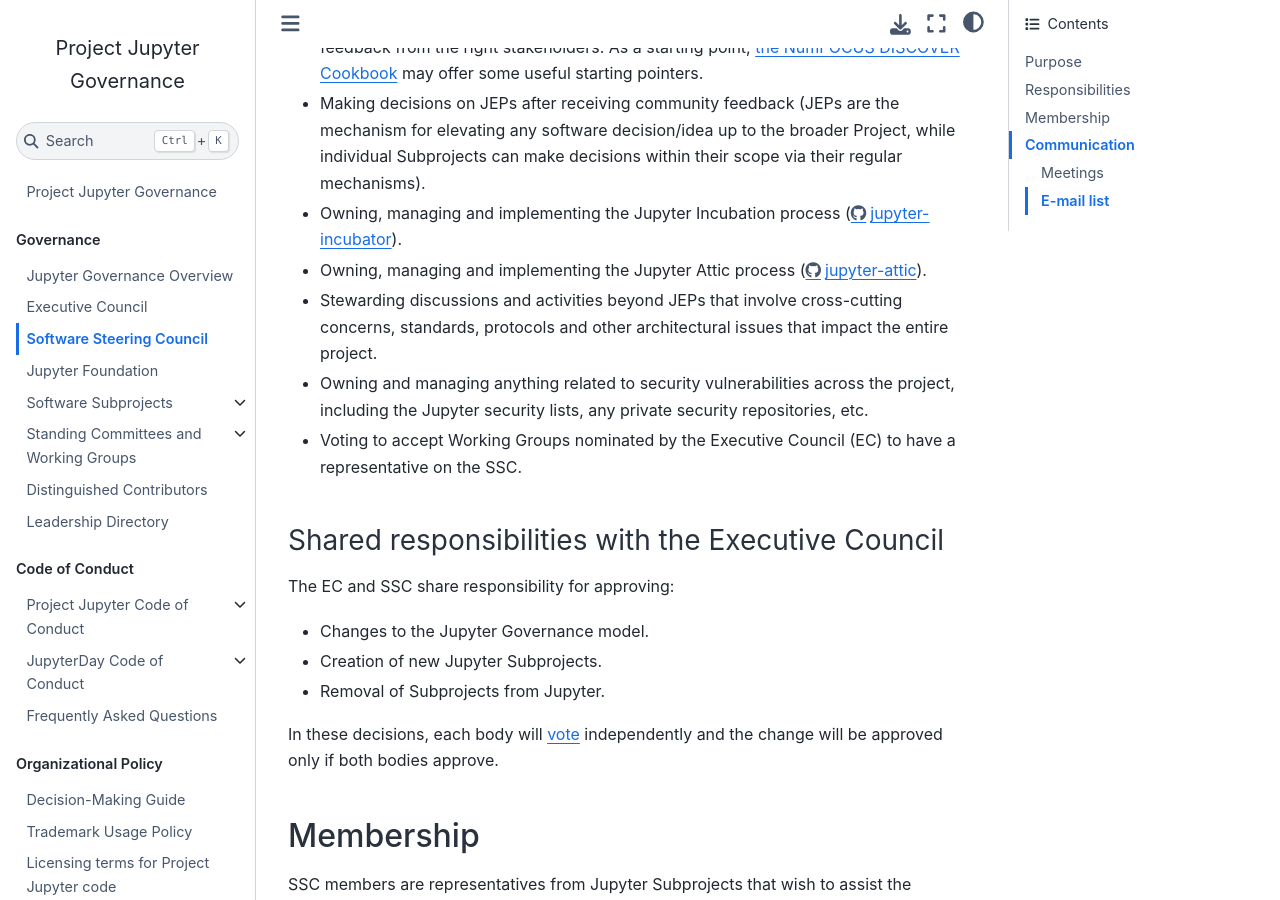
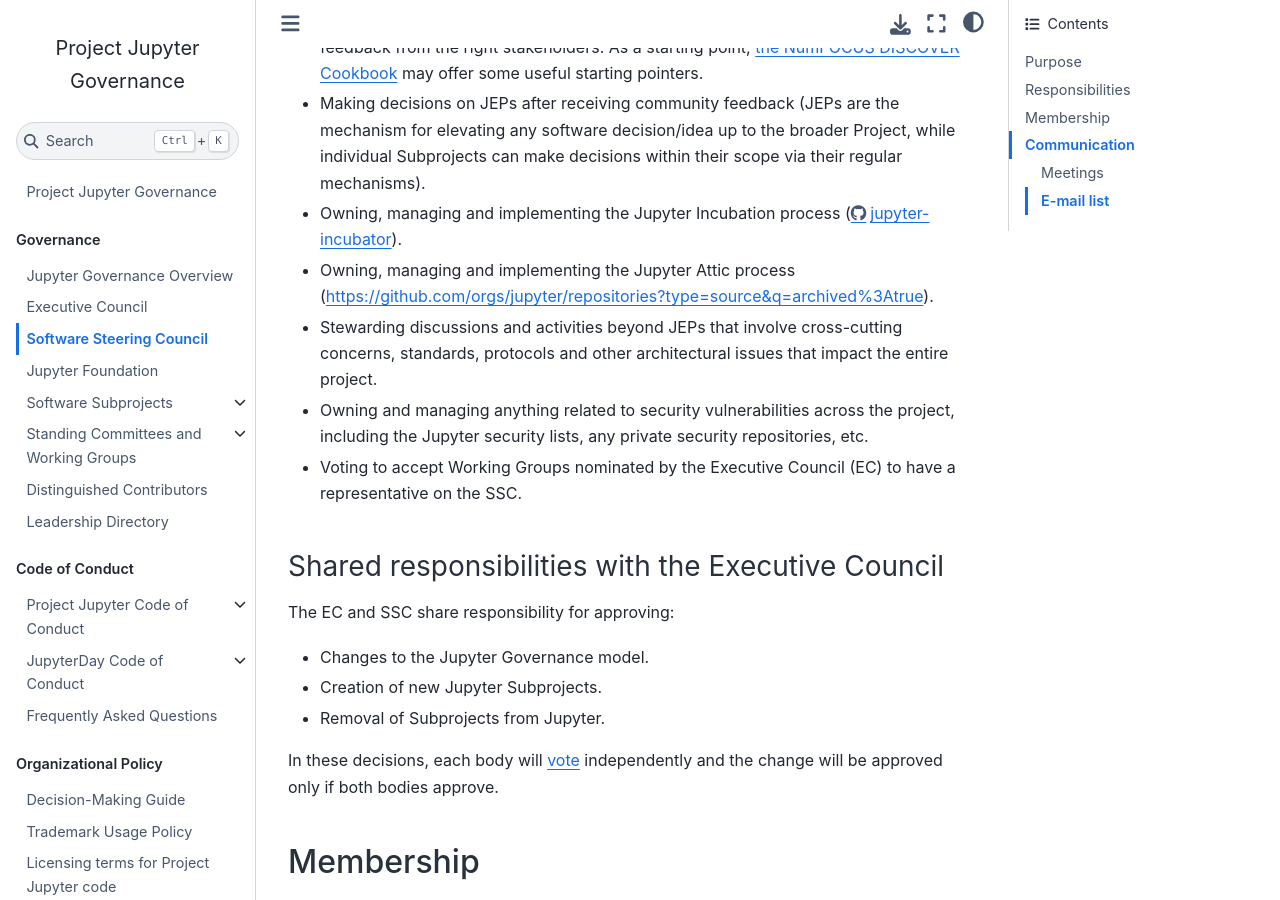
Before and after one commit to jupyter/governance, a Jupyter Book: the page built from software_steering_council.md, in a window 1280 px wide and 900 px high, scrolled down 738 px. Built offline with Jupyter Book 1.0.4 settings and Sphinx 7.4.7 and the Sphinx Book theme 1.1.4, drawn with Linux system fonts in a browser that asks for light colours; pages that are not in the unit, such as notebooks, are missing from menus; some of the changed lines change nothing that is shown.

Commit message:
Update jupyter-attic link,
Repos are now in Jupyter and Archived.

```diff
--- a/software_steering_council.md
+++ b/software_steering_council.md
@@ -16,7 +16,7 @@
 - Stewarding the JEP process to ensure that it is inclusive and participatory, and solicits feedback from the right stakeholders. As a starting point, [the NumFOCUS DISCOVER Cookbook](https://github.com/numfocus/DISCOVER-Cookbook) may offer some useful starting pointers.
 - Making decisions on JEPs after receiving community feedback (JEPs are the mechanism for elevating any software decision/idea up to the broader Project, while individual Subprojects can make decisions within their scope via their regular mechanisms).
 - Owning, managing and implementing the Jupyter Incubation process (https://github.com/jupyter-incubator).
-- Owning, managing and implementing the Jupyter Attic process (https://github.com/jupyter-attic).
+- Owning, managing and implementing the Jupyter Attic process (https://github.com/orgs/jupyter/repositories?type=source&q=archived%3Atrue).
 - Stewarding discussions and activities beyond JEPs that involve cross-cutting concerns, standards, protocols and other architectural issues that impact the entire project.
 - Owning and managing anything related to security vulnerabilities across the project, including the Jupyter security lists, any private security repositories, etc.
 - Voting to accept Working Groups nominated by the Executive Council (EC) to have a representative on the SSC.
```
